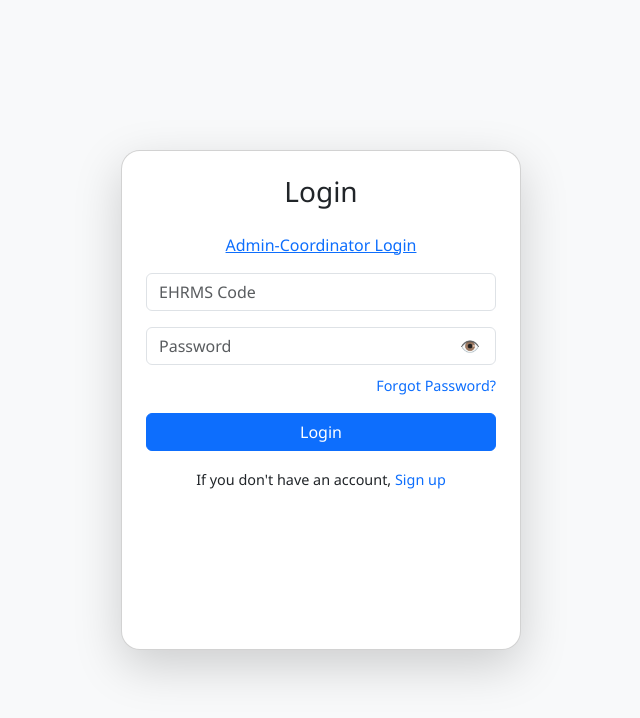
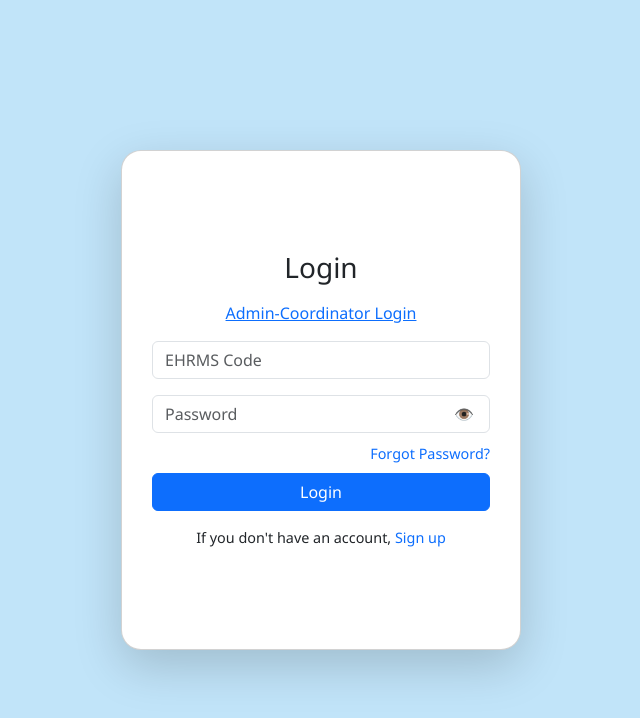
Before and after one commit to ayushanand960/IRDT_Training_Portal, a React (Vite) app in the folder frontend/: page /login in a window 1280 px wide. Shown: the top 718 px of the page, without its empty margins (319-959 px from the left). Built offline with nearby package versions, Linux system fonts and the light colour scheme.

Commit message:
login page update

```diff
--- a/frontend/src/pages/AdminCoordinatorLogin.jsx
+++ b/frontend/src/pages/AdminCoordinatorLogin.jsx
@@ -23,8 +23,8 @@ const AdminCoordinatorLogin = () => {
   };
 
   return (
-    <div className="d-flex justify-content-center align-items-center" style={{ minHeight: "100vh", backgroundColor: "#c1e4f9" }}>
-      <div className="card shadow p-4" style={{ width: "100%", maxWidth: "400px" }}>
+    <div className="d-flex justify-content-center align-items-center" style={{ minHeight: "100vh", backgroundColor: "#c1e4f9" ,   borderRadius: "0px" }}>
+      <div className="card shadow p-4" style={{ width: "100%", maxWidth: "400px" ,borderRadius: "20px"}}>
         <h4 className="text-center mb-4">Admin/Coordinator Login</h4>
         <form onSubmit={handleLogin}>
           <div className="mb-3">
--- a/frontend/src/pages/ForgotPassword.jsx
+++ b/frontend/src/pages/ForgotPassword.jsx
@@ -61,7 +61,7 @@ const ForgotPassword = () => {
 
   return (
     <div className="d-flex justify-content-center align-items-center " style={{ minHeight: '100vh', backgroundColor: "#c1e4f9"}}>
-      <div className="card p-4 shadow" style={{ width: '100%', maxWidth: '400px' }}>
+      <div className="card p-4 shadow" style={{ width: '100%',borderRadius:'20px', maxWidth: '400px' }}>
         <h4 className="text-center mb-4">Forgot Password</h4>
 
         {step === 1 && (
--- a/frontend/src/pages/Login.css
+++ b/frontend/src/pages/Login.css
@@ -22,6 +22,7 @@ body {
   max-width: 400px;
   border-radius: 19px;
   background-color: #ffffff;
+   margin: "auto";
 }
 
 /* Toggle icon */
--- a/frontend/src/pages/Login.jsx
+++ b/frontend/src/pages/Login.jsx
@@ -1,11 +1,14 @@
 import React, { useState } from "react";
 import axiosInstance from "../utils/axiosInstance";
 import { useNavigate, Link } from "react-router-dom";
-import 'bootstrap/dist/css/bootstrap.min.css';
-import './Login.css'; // Optional – your custom styles
+import "bootstrap/dist/css/bootstrap.min.css";
+import "./Login.css"; // Optional for extra styling
 
 const Login = () => {
-  const [credentials, setCredentials] = useState({ ehrms_code: "", password: "" });
+  const [credentials, setCredentials] = useState({
+    ehrms_code: "",
+    password: "",
+  });
   const [error, setError] = useState("");
   const [showPassword, setShowPassword] = useState(false);
   const navigate = useNavigate();
@@ -29,11 +32,29 @@ const Login = () => {
   };
 
   return (
-    <div className="login-page d-flex justify-content-center align-items-center bg-light" style={{ minHeight: "100vh" }}>
-      <div className="card login-card shadow-lg p-4" style={{ width: "100%", maxWidth: "400px" }}>
-        <h3 className="text-center mb-4">Login</h3>
+    <div
+      className="d-flex justify-content-center align-items-center"
+      style={{
+        height: "100vh",
+        backgroundColor: "#c1e4f9", // 💙 Light blue background
+        margin: 0,
+      }}
+    >
+      <div
+        className="card shadow-lg"
+        style={{
+          width: "100%",
+          maxWidth: "400px",
+          height: "500px", // Fixed card height
+          borderRadius: "20px",
+          display: "flex",
+          justifyContent: "center",
+          padding: "30px",
+        }}
+      >
+        <div style={{ width: "100%" }}>
+          <h3 className="text-center mb-3">Login</h3>
 
-        {/* Admin-Coordinator Link */}
           <div className="mb-3 text-center">
             <Link to="/admin-coordinator-login">Admin-Coordinator Login</Link>
           </div>
@@ -60,7 +81,7 @@ const Login = () => {
                 value={credentials.password}
                 onChange={handleChange}
                 required
-              style={{ paddingRight: '40px' }}
+                style={{ paddingRight: "40px" }}
               />
               <span
                 className="position-absolute top-50 end-0 translate-middle-y pe-3"
@@ -71,11 +92,11 @@ const Login = () => {
               </span>
             </div>
 
-          <div className="mb-3 text-end">
+            <div className="mb-2 text-end">
               <Link
                 to="/forgot_password"
                 className="text-decoration-none text-primary"
-              style={{ fontSize: '0.9rem' }}
+                style={{ fontSize: "0.9rem" }}
               >
                 Forgot Password?
               </Link>
@@ -86,16 +107,15 @@ const Login = () => {
             <button type="submit" className="btn btn-primary w-100">
               Login
             </button>
+          </form>
 
-          <div className="mt-3 text-center">
-            <span style={{ fontSize: '0.9rem' }}>
+          <div className="mt-3 text-center" style={{ fontSize: "0.9rem" }}>
             If you don't have an account,{" "}
             <Link to="/register/staff" className="text-primary text-decoration-none">
               Sign up
             </Link>
-            </span>
           </div>
-        </form>
+        </div>
       </div>
     </div>
   );
```
Lines whose indentation alone changed are shown as unchanged.
